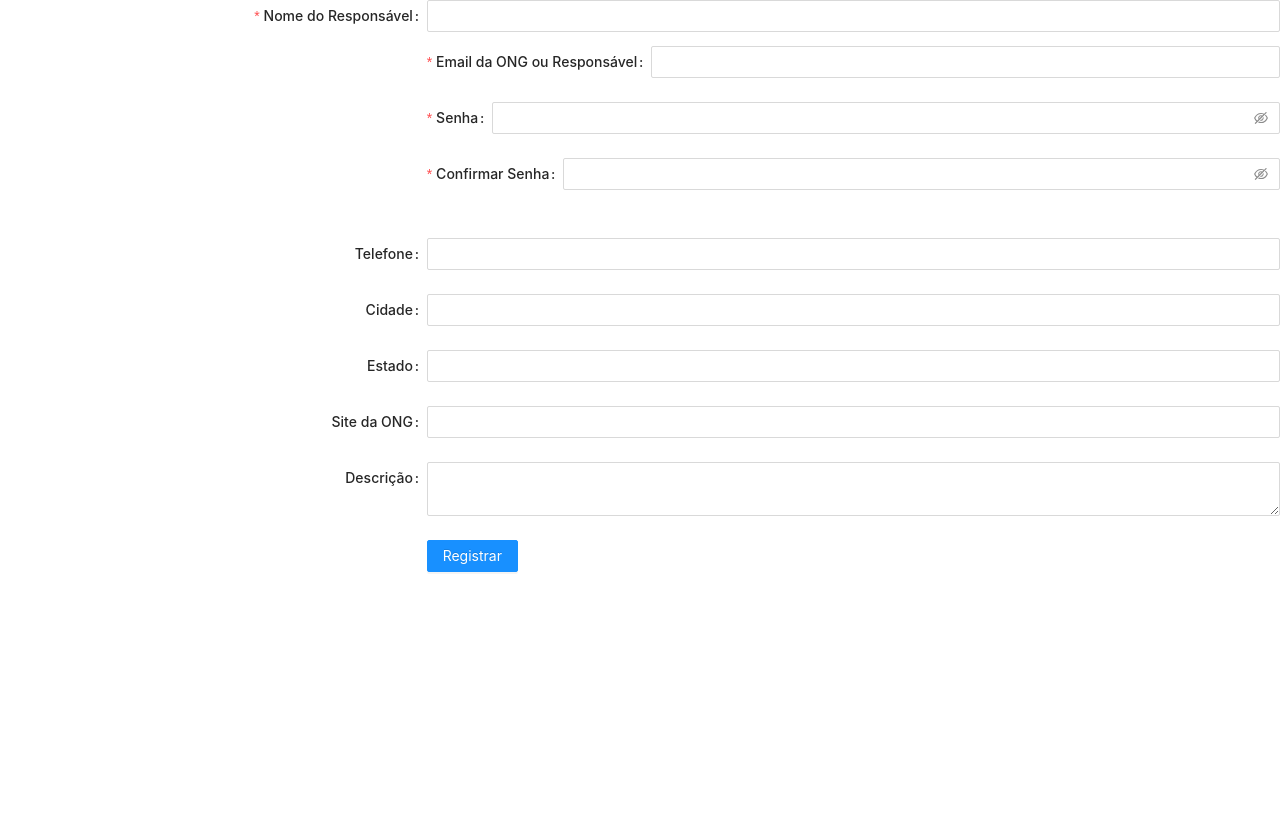
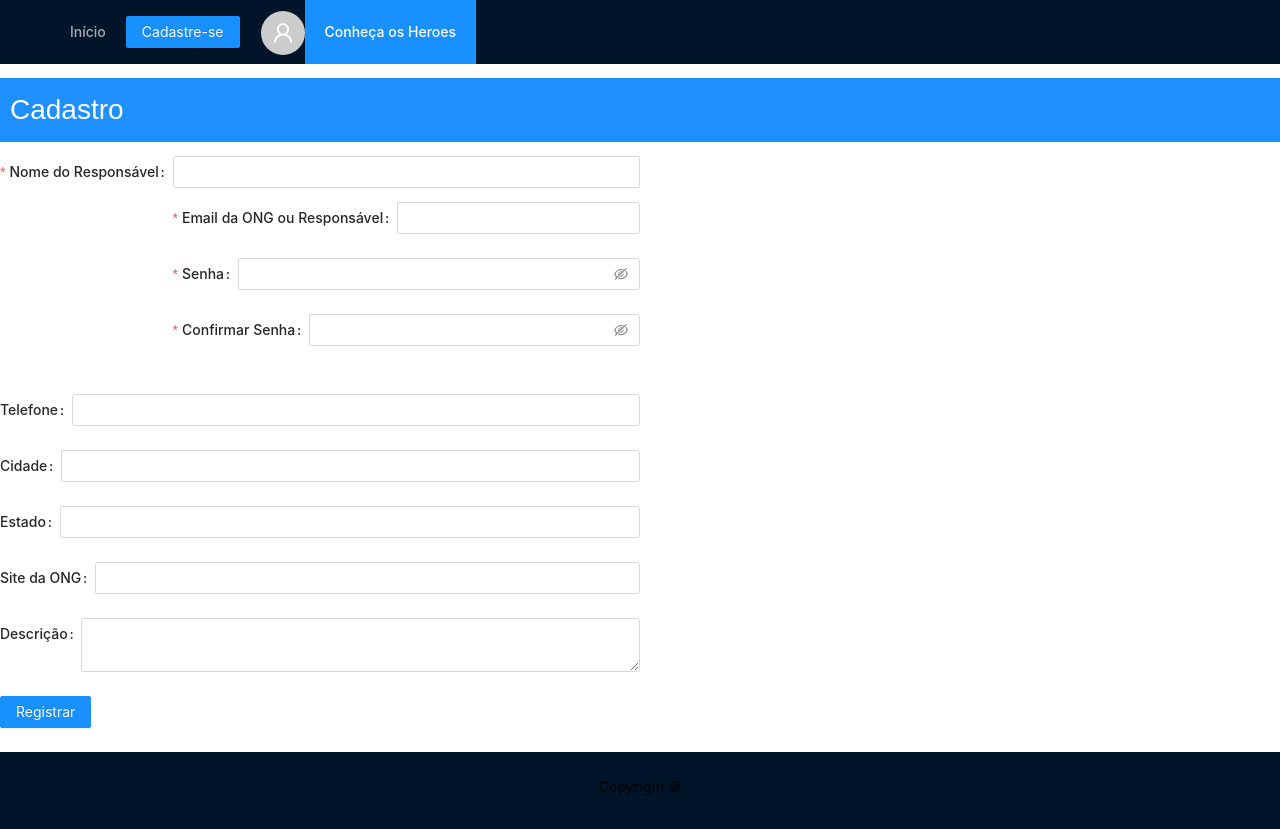
Before and after one commit to gxstav/Situacao-Aprendizado3-2020, a React (Create React App) app in the folder frontend/: page /cadastro in a window 1280 px wide. Before the commit the page ends 800 px from the top, so only its background shows below. Built offline with nearby package versions, Linux system fonts and the light colour scheme.

Commit message:
Cadastro3

```diff
--- a/frontend/src/components/Navbar/index.jsx
+++ b/frontend/src/components/Navbar/index.jsx
@@ -3,6 +3,7 @@ import { Layout, Menu, Button  } from 'antd';
 import { Avatar } from 'antd';
 import { UserOutlined } from '@ant-design/icons';
 import './style.css';
+import Cadastro from '../../pages/Cadastro';
 
 const { Header } = Layout;
 
@@ -16,7 +17,7 @@ function navbar(){
         <Menu.Item key="1">Início</Menu.Item>
         <Menu.Item key="2">Conheça os Heroes</Menu.Item>
         <div className="signUp">
-          <Button id="botao" type="primary">Cadastre-se</Button>
+          <Button id="botao" type="primary" onClick={Cadastro}>Cadastre-se</Button>
           <Avatar id="avatar" size={44} icon={<UserOutlined />} />
         </div>
       </Menu>
--- a/frontend/src/pages/Cadastro/index.jsx
+++ b/frontend/src/pages/Cadastro/index.jsx
@@ -7,10 +7,34 @@ import Footer from '../../components/Footer'
 import Filter from '../../components/Filter'
 import { Form, Input, InputNumber, Button } from 'antd';
 import { MinusCircleOutlined, PlusOutlined } from '@ant-design/icons';
+import { Layout } from 'antd';
 
+
+const { Header, Sider, Content } = Layout;
+
+/*
   const layout = {
   labelCol: { span: 8 },
   wrapperCol: { span: 16 },
+};
+
+*/
+
+const mystyle = {
+  color: "white",
+  backgroundColor: "DodgerBlue",
+  padding: "10px",
+  fontFamily: "Arial"
+};
+
+const meuregistro = {
+  width: "50%",
+  height: "50%",
+  margin: 0,
+  padding: 0
+
+
+
 };
 
 /*
@@ -36,14 +60,19 @@ function Cadastro(){
 
 
     <div id="cadastroPage">
+     <Navbar />
+     <p></p>
 
-     <Form {...layout} name="cadastro">
+     <h1 style={mystyle}>Cadastro</h1>
+     <p></p>
+     <Content style={meuregistro}>
+     <Form name="cadastro">
       <Form.Item name="nome" label="Nome do Responsável" rules={[{ required: true }]}>
         <Input />
 
         <p></p>
         <Form.Item
-        name="email" label="Email da ONG ou Responsável" rules={[{ type: 'email', message: 'The input is not valid E-mail!',},{ required: true, message: 'Please input your E-mail!',
+        name="email" label="Email da ONG ou Responsável" rules={[{ type: 'email', message: 'Este não é um email válido!',},{ required: true, message: 'Por favor insira seu email!',
           },
         ]}
       >
@@ -56,7 +85,7 @@ function Cadastro(){
         rules={[
           {
             required: true,
-            message: 'Please input your password!',
+            message: 'Por favor insira sua senha!',
           },
         ]}
         hasFeedback
@@ -72,7 +101,7 @@ function Cadastro(){
         rules={[
           {
             required: true,
-            message: 'Please confirm your password!',
+            message: 'Por favor confirme sua senha!',
           },
           ({ getFieldValue }) => ({
             validator(rule, value) {
@@ -106,12 +135,14 @@ function Cadastro(){
       <Form.Item name="descricao" label="Descrição">
         <Input.TextArea />
       </Form.Item>
-      <Form.Item wrapperCol={{ ...layout.wrapperCol, offset: 8 }}>
+      <Form.Item>
         <Button type="primary" htmlType="submit">
           Registrar
         </Button>
       </Form.Item>
     </Form>
+    </Content>
+    <Footer></Footer>
 
     </div>
   )
--- a/frontend/src/pages/Cadastro/styles.css
+++ b/frontend/src/pages/Cadastro/styles.css
@@ -6,3 +6,8 @@
     background-color:   #f5f5f0;
     text-align: center;
 }
+
+#body {
+    text-align: center;
+
+}
```
